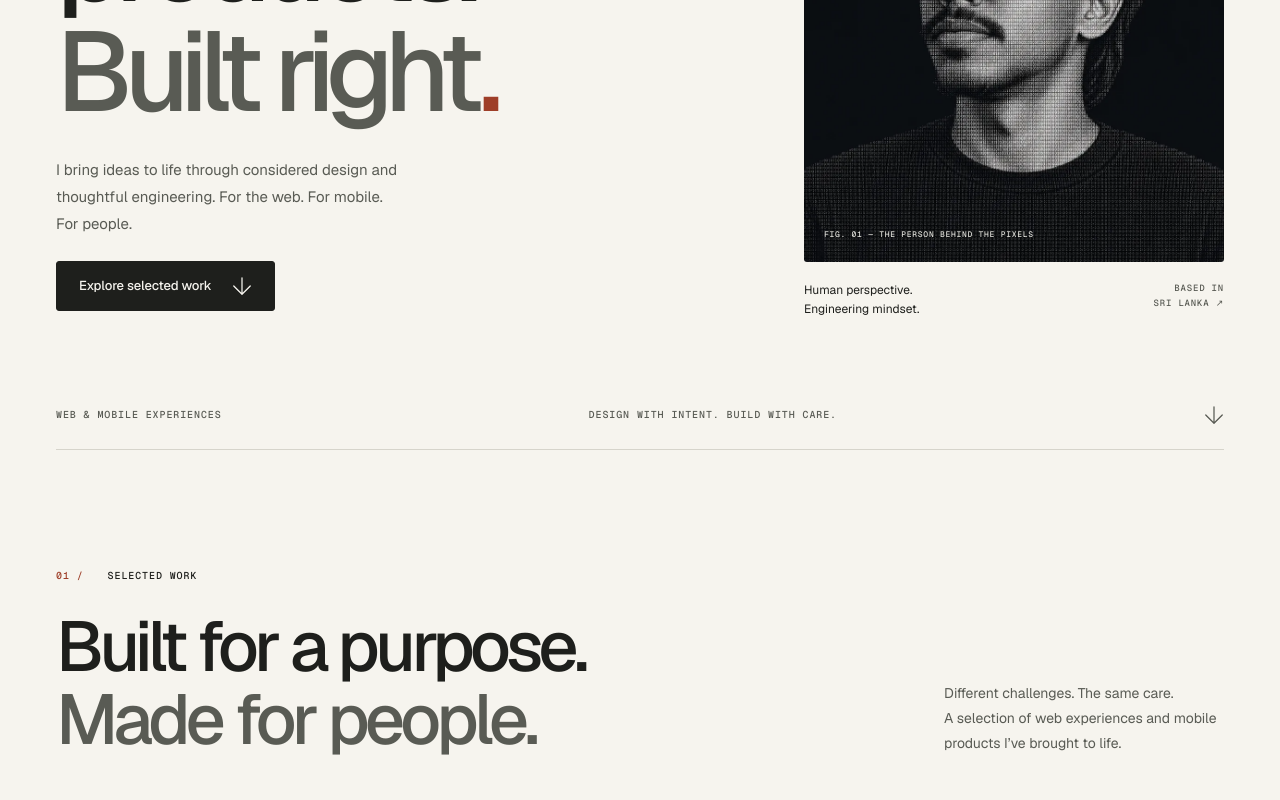
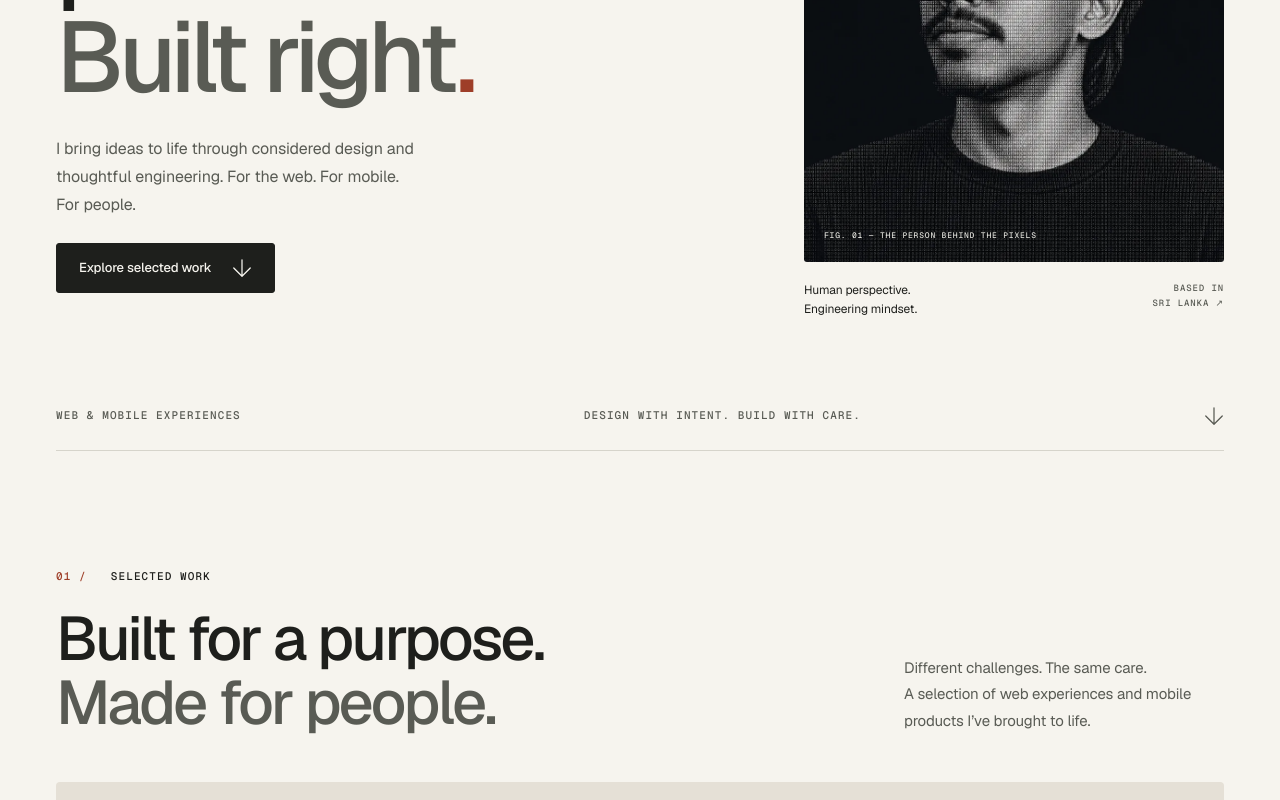
Before and after one commit to tharinduxn/tharindunimesh.com, a Next.js app: page / in a window 1280 px wide. Shown: the part 400-1200 px from the top of the page. Built offline with nearby package versions, Linux system fonts and the light colour scheme.

Commit message:
style(ui): improve typography hierarchy

```diff
--- a/app/globals.css
+++ b/app/globals.css
@@ -49,6 +49,23 @@
   --ease-expo: cubic-bezier(0.16, 1, 0.3, 1);
   --duration-fast: 180ms;
   --duration-base: 300ms;
+
+  /* Fluid Editorial Typography Scale */
+  --text-display: clamp(3.75rem, 7.8vw, 7.5rem);
+  --text-h1: clamp(2.85rem, 6.2vw, 5.75rem);
+  --text-h2: clamp(2.35rem, 4.8vw, 4.5rem);
+  --text-h3: clamp(1.5rem, 2.4vw, 2.15rem);
+  --text-lead: clamp(1.125rem, 1.45vw, 1.375rem);
+  --text-body: 0.9375rem;
+  --text-sm: 0.8125rem;
+  --text-eyebrow: 0.6875rem;
+
+  /* Optical Tracking */
+  --tracking-display: -0.052em;
+  --tracking-heading: -0.044em;
+  --tracking-subhead: -0.028em;
+  --tracking-body: -0.008em;
+  --tracking-eyebrow: 0.1em;
 }
 @theme inline {
   --color-background: var(--paper);
@@ -70,8 +87,14 @@ body {
   margin: 0;
   background: var(--paper);
   color: var(--ink);
-  font-family: var(--font-geist-sans), Arial, sans-serif;
+  font-family: var(--font-geist-sans), -apple-system, BlinkMacSystemFont, "Segoe UI", sans-serif;
+  font-size: var(--text-body);
+  line-height: 1.65;
+  letter-spacing: var(--tracking-body);
+  font-feature-settings: "ss01", "cv01";
   -webkit-font-smoothing: antialiased;
+  -moz-osx-font-smoothing: grayscale;
+  text-rendering: optimizeLegibility;
 }
 ::selection {
   background: var(--accent);
@@ -106,9 +129,18 @@ main:focus {
 h1,
 h2,
 h3,
+h4,
 p,
 figure {
   margin: 0;
+}
+h1,
+h2,
+h3 {
+  text-wrap: balance;
+}
+p {
+  text-wrap: pretty;
 }
 img {
   display: block;
@@ -124,10 +156,11 @@ img {
 .eyebrow {
   font-family: var(--font-geist-mono), monospace;
   text-transform: uppercase;
-  font-size: 10px;
+  font-size: var(--text-eyebrow);
   font-weight: 500;
-  line-height: 1.7;
-  letter-spacing: 0.09em;
+  line-height: 1.6;
+  letter-spacing: var(--tracking-eyebrow);
+  font-variant-numeric: tabular-nums;
 }
 .skip-link {
   position: fixed;
@@ -273,22 +306,22 @@ img {
   gap: 60px;
 }
 .hero h1 {
-  font-size: clamp(72px, 8.8vw, 126px);
-  line-height: 0.97;
-  letter-spacing: -0.075em;
+  font-size: var(--text-display);
+  line-height: 0.96;
+  letter-spacing: var(--tracking-display);
   font-weight: 500;
 }
 .hero-final-line {
   color: var(--muted);
 }
 .hero-description {
-  max-width: 350px;
+  max-width: 390px;
   margin-top: 30px;
 }
 .hero-description p {
   color: var(--muted);
-  font-size: 15px;
-  line-height: 1.8;
+  font-size: 16px;
+  line-height: 1.75;
   margin-bottom: 24px;
 }
 .hero-portrait {
@@ -358,10 +391,10 @@ img {
   color: var(--accent);
 }
 .section-heading {
-  font-size: clamp(40px, 5.5vw, 76px);
+  font-size: var(--text-h2);
   font-weight: 500;
-  line-height: 1.04;
-  letter-spacing: -0.065em;
+  line-height: 1.03;
+  letter-spacing: var(--tracking-heading);
 }
 .section-heading .muted {
   color: var(--muted);
@@ -374,13 +407,13 @@ img {
   margin-bottom: 48px;
 }
 .section-top .section-heading {
-  margin-top: 24px;
+  margin-top: 20px;
 }
 .section-top > p {
-  max-width: 280px;
+  max-width: 320px;
   color: var(--muted);
-  font-size: 14px;
-  line-height: 1.8;
+  font-size: var(--text-body);
+  line-height: 1.75;
 }
 @media (min-width: 1600px) {
   .hero {
--- a/app/layout.tsx
+++ b/app/layout.tsx
@@ -14,11 +14,13 @@ import { Footer } from "@/components/footer";
 const geistSans = Geist({
   variable: "--font-geist-sans",
   subsets: ["latin"],
+  display: "swap",
 });
 
 const geistMono = Geist_Mono({
   variable: "--font-geist-mono",
   subsets: ["latin"],
+  display: "swap",
 });
 
 export const metadata: Metadata = {
```
